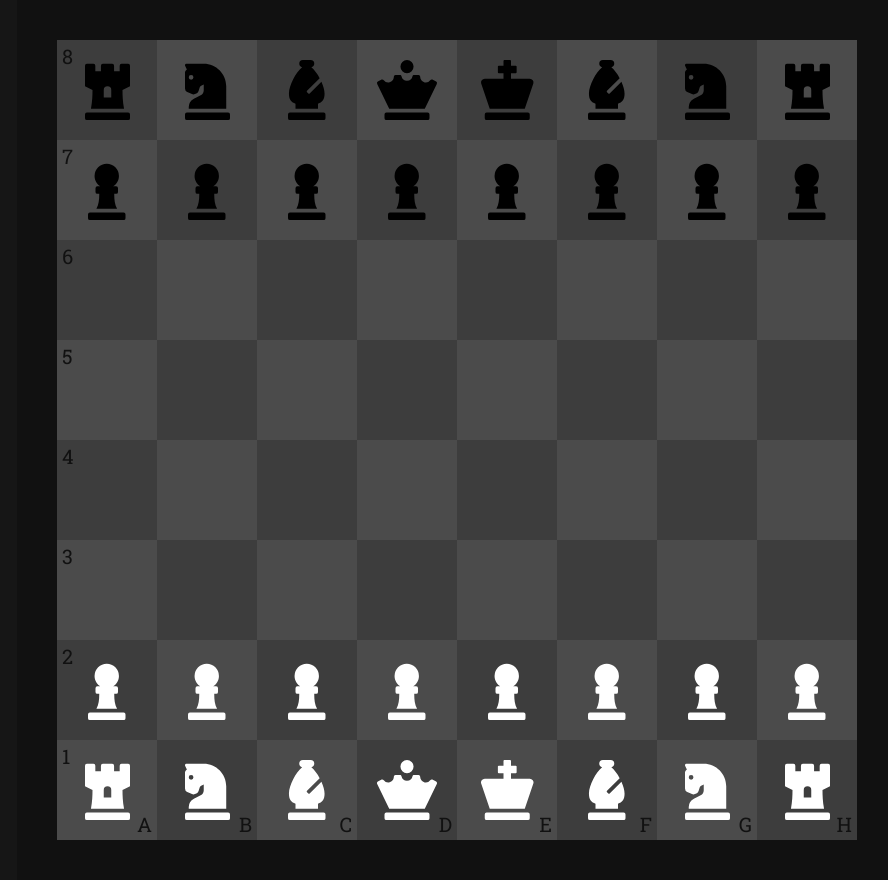
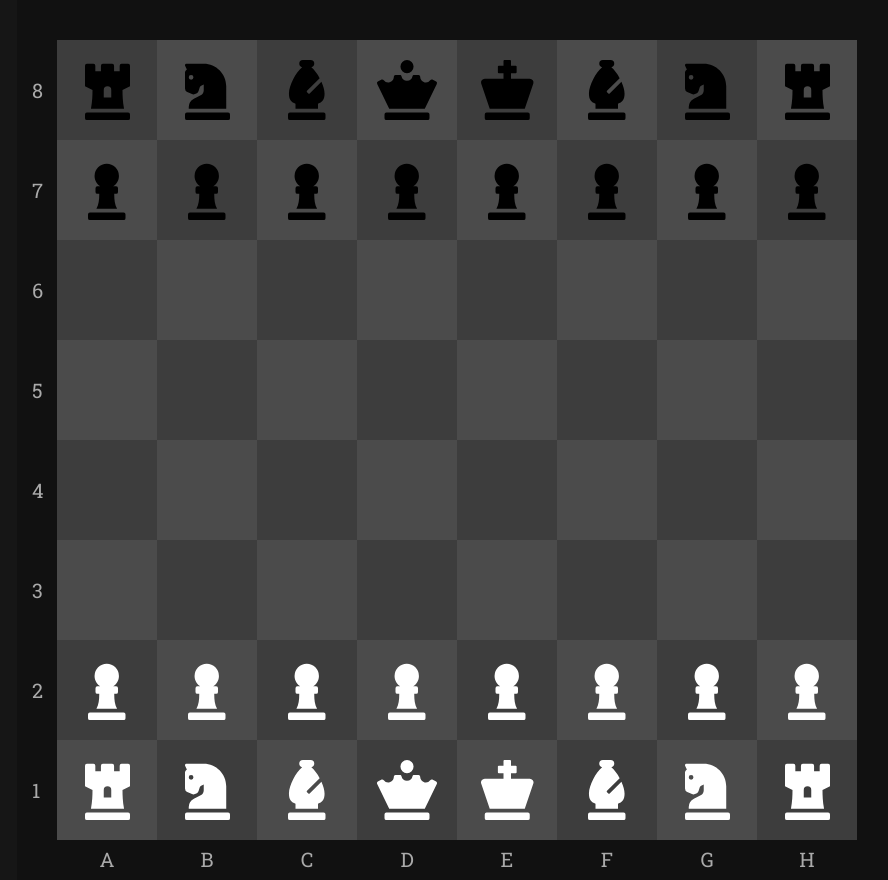
Before and after one commit to FinOCE/chess, a Next.js app: page / in a window 1280 px wide. Shown: the whole page, without its empty margins (183-1071 px from the left). Built offline with nearby package versions, Linux system fonts and the light colour scheme.

Commit message:
Move col/row labels outside of board

```diff
--- a/styles/board.module.sass
+++ b/styles/board.module.sass
@@ -17,13 +17,15 @@
 
     .label
         position: absolute
-        color: #111
+        color: #aaa
         font-size: 20px
 
         &.labely
-            bottom: 3px
-            right: 5px
+            bottom: -32px
+            left: 50%
+            transform: translateX(-50%)
 
         &.labelx
-            top: 3px
-            left: 5px
+            top: 50%
+            left: -25px
+            transform: translateY(-50%)
```
